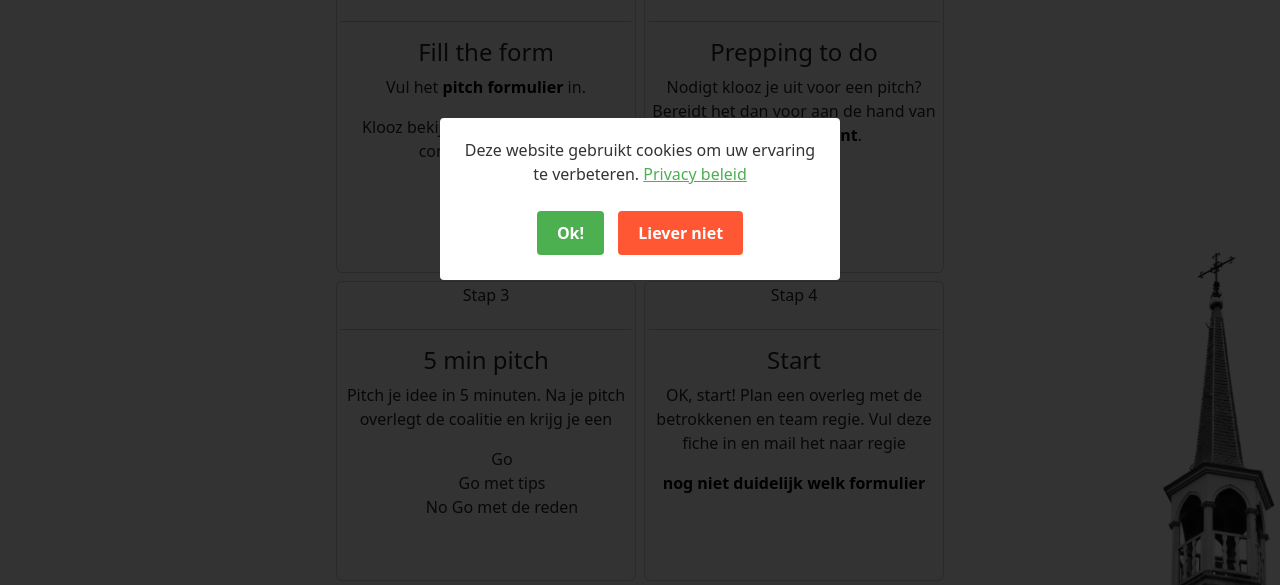
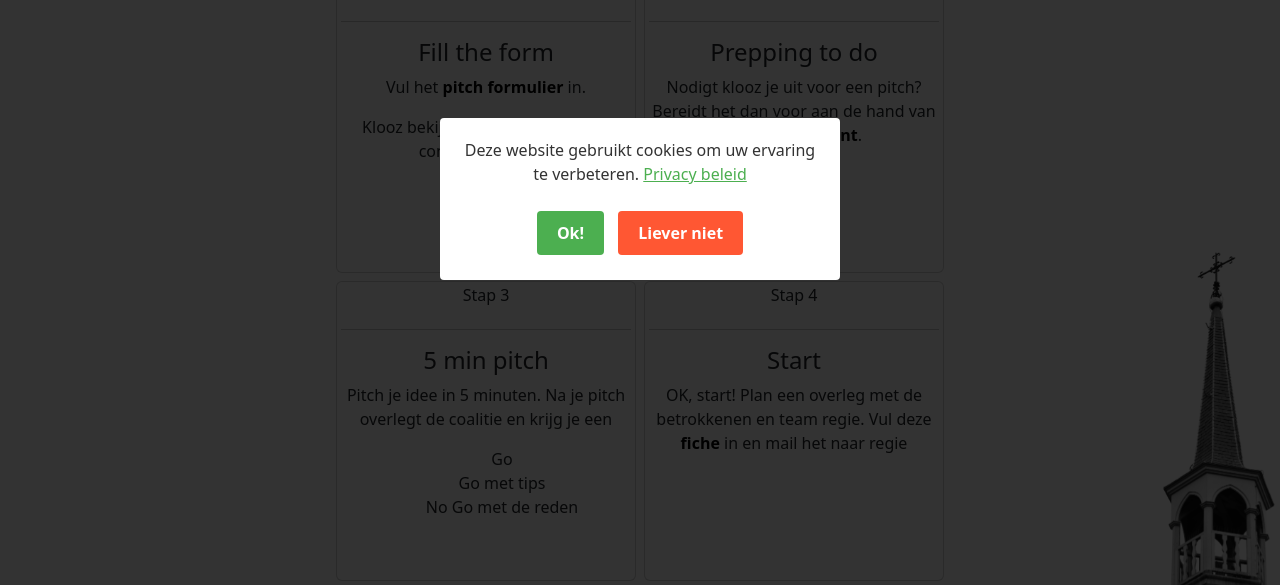
Before and after one commit to SwennenTom/Klooz2.0, a plain HTML site: page html/Stappenplan.html in a window 1280 px wide. Shown: the part 201-786 px from the top of the page. Drawn offline with nearby package versions, Linux system fonts and the light colour scheme; a script that the page names is missing.

Commit message:
stap 4 geupdate

```diff
--- a/html/Stappenplan.html
+++ b/html/Stappenplan.html
@@ -109,9 +109,8 @@
                             <h6>Stap 4</h6>
                             <hr>
                             <h4>Start</h4>
-                            <p>OK, start! Plan een overleg met de betrokkenen en team regie. Vul deze fiche in en mail
+                            <p>OK, start! Plan een overleg met de betrokkenen en team regie. Vul deze <a href="/docs/Klooz_Sjabloon Experiment.pptx"><b>fiche</b></a> in en mail
                                 het naar regie</p>
-                            <a href="/docs/"><b>nog niet duidelijk welk formulier</b></a>
                         </div>
                         <div class="p-1 m-1 card stappencard">
                             <h6>Stap 5</h6>
```
Also changed, not shown: html/experimenten.html (+2 -2 lines).
